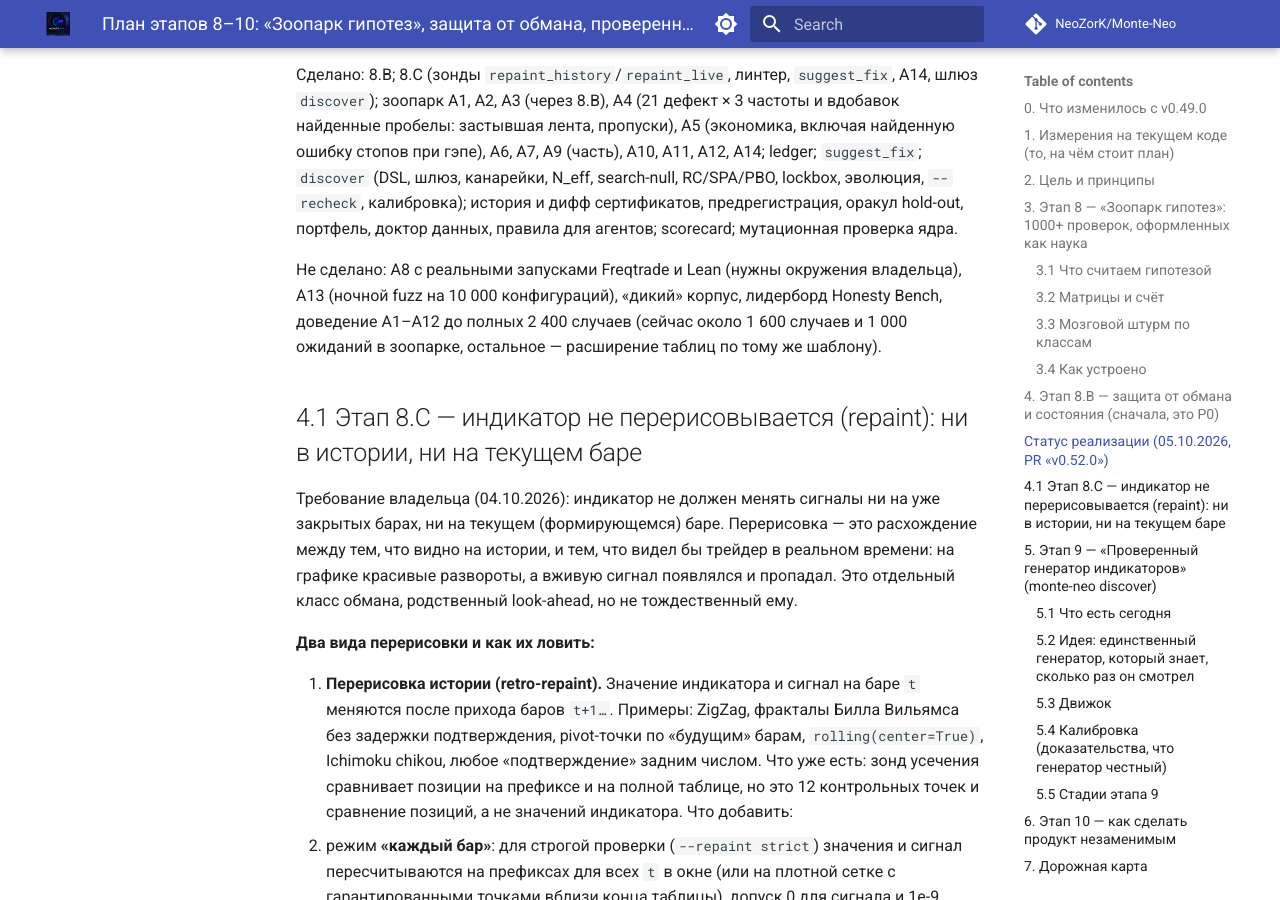
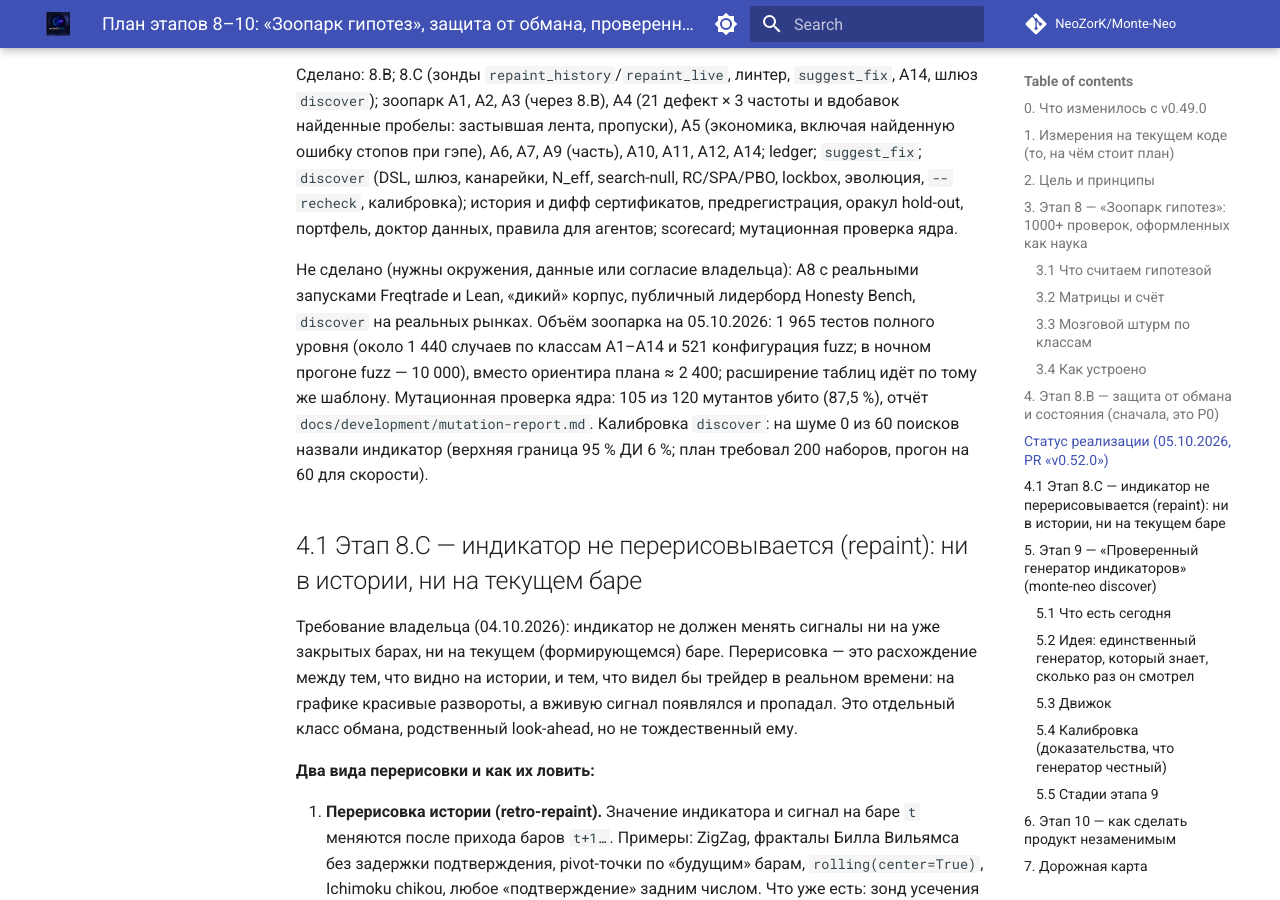
Before and after one commit to NeoZorK/Monte-Neo, an MkDocs documentation site: the page built from docs/project/PLAN_STAGES_8_10_RU.md, in a window 1280 px wide and 900 px high, scrolled down 9747 px. Built offline with MkDocs 1.6.1 and Material for MkDocs 9.7.7, drawn with Linux system fonts in a browser that asks for light colours; comment, search, counter and statistics services are not loaded.

Commit message:
Plan: counts of the zoo, mutation and calibration results

```diff
--- a/docs/project/PLAN_STAGES_8_10_RU.md
+++ b/docs/project/PLAN_STAGES_8_10_RU.md
@@ -126,7 +126,7 @@
 
 Сделано: 8.B; 8.C (зонды `repaint_history`/`repaint_live`, линтер, `suggest_fix`, A14, шлюз `discover`); зоопарк A1, A2, A3 (через 8.B), A4 (21 дефект × 3 частоты и вдобавок найденные пробелы: застывшая лента, пропуски), A5 (экономика, включая найденную ошибку стопов при гэпе), A6, A7, A9 (часть), A10, A11, A12, A14; ledger; `suggest_fix`; `discover` (DSL, шлюз, канарейки, N_eff, search-null, RC/SPA/PBO, lockbox, эволюция, `--recheck`, калибровка); история и дифф сертификатов, предрегистрация, оракул hold-out, портфель, доктор данных, правила для агентов; scorecard; мутационная проверка ядра.
 
-Не сделано: A8 с реальными запусками Freqtrade и Lean (нужны окружения владельца), A13 (ночной fuzz на 10 000 конфигураций), «дикий» корпус, лидерборд Honesty Bench, доведение A1–A12 до полных 2 400 случаев (сейчас около 1 600 случаев и 1 000 ожиданий в зоопарке, остальное — расширение таблиц по тому же шаблону).
+Не сделано (нужны окружения, данные или согласие владельца): A8 с реальными запусками Freqtrade и Lean, «дикий» корпус, публичный лидерборд Honesty Bench, `discover` на реальных рынках. Объём зоопарка на 05.10.2026: 1 965 тестов полного уровня (около 1 440 случаев по классам A1–A14 и 521 конфигурация fuzz; в ночном прогоне fuzz — 10 000), вместо ориентира плана ≈ 2 400; расширение таблиц идёт по тому же шаблону. Мутационная проверка ядра: 105 из 120 мутантов убито (87,5 %), отчёт `docs/development/mutation-report.md`. Калибровка `discover`: на шуме 0 из 60 поисков назвали индикатор (верхняя граница 95 % ДИ 6 %; план требовал 200 наборов, прогон на 60 для скорости).
 
 ## 4.1 Этап 8.C — индикатор не перерисовывается (repaint): ни в истории, ни на текущем баре
 
```
